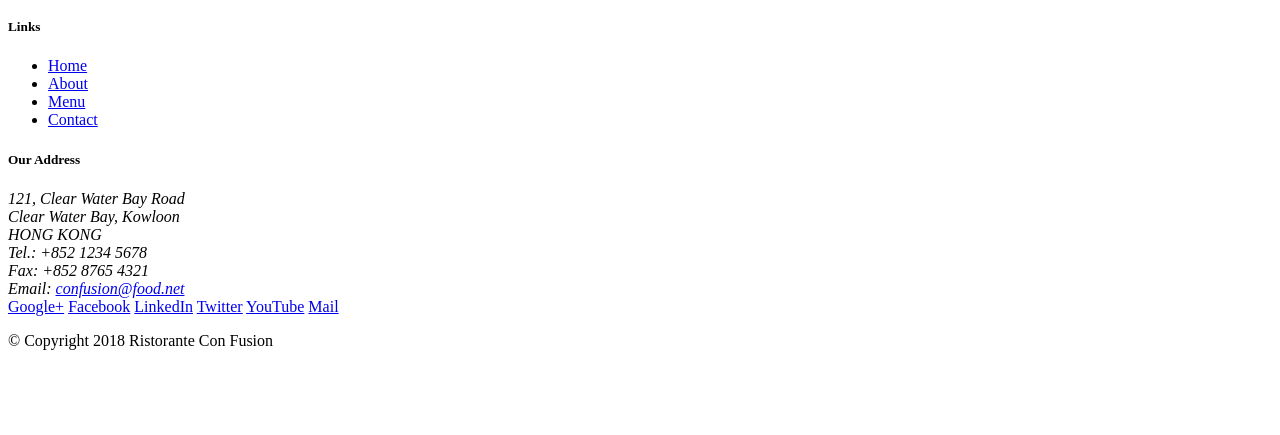
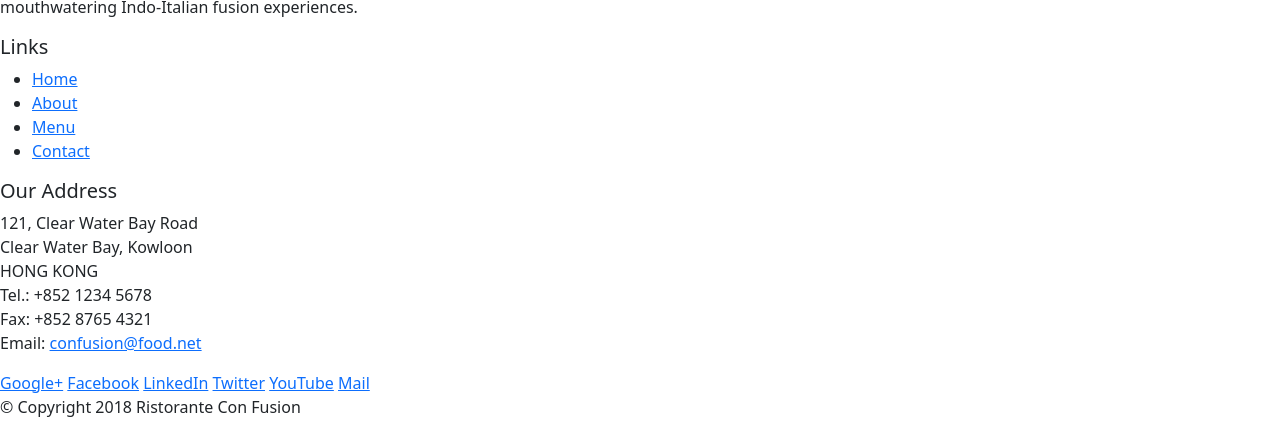
Before and after one commit to amad3usz/conFusion, a website: page index.html in a window 1280 px wide. Shown: the part 554-989 px from the top of the page. Before the commit the page ends 920 px from the top, so only its background shows below. Drawn offline with nearby package versions, Linux system fonts and the light colour scheme.

Commit message:
Intro to Bootstrap

```diff
--- a/index.html
+++ b/index.html
@@ -1,12 +1,17 @@
 <!DOCTYPE html>
 <html lang="en">
+	<head>
+		<!-- Required meta tags always come first -->
+		<meta charset="utf-8" />
+		<meta name="viewport" content="width=device-width, initial-scale=1, shrink-to-fit=no" />
+		<meta http-equiv="x-ua-compatible" content="ie=edge" />
 
-<head>
+		<!-- Bootstrap CSS -->
+		<link rel="stylesheet" href="node_modules/bootstrap/dist/css/bootstrap.min.css" />
 		<title>Ristorante Con Fusion</title>
 	</head>
 
 	<body>
-
 		<header>
 			<div>
 				<div>
@@ -14,8 +19,7 @@
 						<h1>Ristorante con Fusion</h1>
 						<p>We take inspiration from the World's best cuisines, and create a unique fusion experience. Our lipsmacking creations will tickle your culinary senses!</p>
 					</div>
-                <div>
-                </div>
+					<div></div>
 				</div>
 			</div>
 		</header>
@@ -27,10 +31,11 @@
 				</div>
 				<div>
 					<h2>Uthappizza</h2>
-                <p>A unique combination of Indian Uthappam (pancake) and Italian pizza, topped with Cerignola olives, ripe vine cherry tomatoes, Vidalia onion, Guntur chillies and Buffalo Paneer.</p>
+					<p>
+						A unique combination of Indian Uthappam (pancake) and Italian pizza, topped with Cerignola olives, ripe vine cherry tomatoes, Vidalia onion, Guntur chillies and Buffalo Paneer.
+					</p>
 				</div>
 			</div>
-
 
 			<div>
 				<div>
@@ -38,7 +43,10 @@
 				</div>
 				<div>
 					<h2>Weekend Grand Buffet</h2>
-                <p>Featuring mouthwatering combinations with a choice of five different salads, six enticing appetizers, six main entrees and five choicest desserts. Free flowing bubbly and soft drinks. All for just $19.99 per person </p>
+					<p>
+						Featuring mouthwatering combinations with a choice of five different salads, six enticing appetizers, six main entrees and five choicest desserts. Free flowing bubbly and soft
+						drinks. All for just $19.99 per person
+					</p>
 				</div>
 			</div>
 
@@ -49,7 +57,10 @@
 				<div>
 					<h2>Alberto Somayya</h2>
 					<h4>Executive Chef</h4>
-                <p>Award winning three-star Michelin chef with wide International experience having worked closely with whos-who in the culinary world, he specializes in creating mouthwatering Indo-Italian fusion experiences. </p>
+					<p>
+						Award winning three-star Michelin chef with wide International experience having worked closely with whos-who in the culinary world, he specializes in creating mouthwatering
+						Indo-Italian fusion experiences.
+					</p>
 				</div>
 			</div>
 		</div>
@@ -69,11 +80,11 @@
 					<div>
 						<h5>Our Address</h5>
 						<address>
-		              121, Clear Water Bay Road<br>
-		              Clear Water Bay, Kowloon<br>
-		              HONG KONG<br>
-		              Tel.: +852 1234 5678<br>
-		              Fax: +852 8765 4321<br>
+							121, Clear Water Bay Road<br />
+							Clear Water Bay, Kowloon<br />
+							HONG KONG<br />
+							Tel.: +852 1234 5678<br />
+							Fax: +852 8765 4321<br />
 							Email: <a href="mailto:confusion@food.net">confusion@food.net</a>
 						</address>
 					</div>
@@ -95,7 +106,9 @@
 				</div>
 			</div>
 		</footer>
-
+		<!-- jQuery first, then Popper.js, then Bootstrap JS. -->
+		<script src="node_modules/jquery/dist/jquery.slim.min.js"></script>
+		<script src="node_modules/popper.js/dist/umd/popper.min.js"></script>
+		<script src="node_modules/bootstrap/dist/js/bootstrap.min.js"></script>
 	</body>
-
 </html>
--- a/package.json
+++ b/package.json
@@ -12,5 +12,10 @@
   "license": "ISC",
   "devDependencies": {
     "lite-server": "^2.3.0"
+  },
+  "dependencies": {
+    "@popperjs/core": "^2.9.2",
+    "bootstrap": "^5.0.2",
+    "jquery": "^3.6.0"
   }
 }
```
Also changed, not shown: 1 other file. Lines whose indentation alone changed are shown as unchanged.
